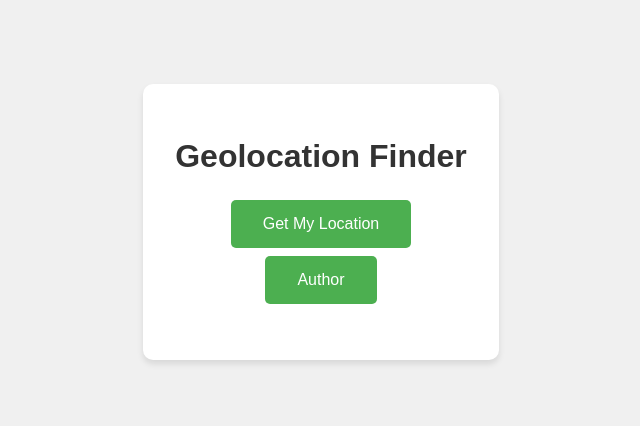
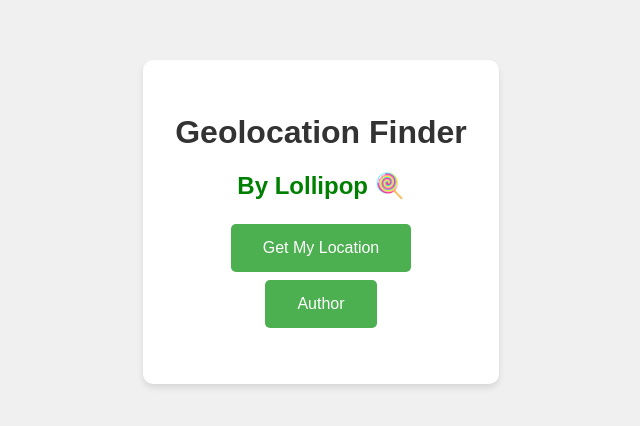
Before and after one commit to Ewane-Christian/Geolocation-Finder, a plain HTML site: page index.html in a window 1280 px wide. Shown: the part 178-604 px from the top of the page, without its empty margins (319-959 px from the left). Drawn offline with Linux system fonts and the light colour scheme.

Commit message:
Update index.html

```diff
--- a/index.html
+++ b/index.html
@@ -68,6 +68,7 @@
 <body>
     <div id="container">
         <h1>Geolocation Finder</h1>
+        <h2 style="color: green">By Lollipop 🍭 </h2>
         <button onclick="getLocation()">Get My Location</button><br>
         <a href="index.html"><input type="button"  value="Author"></a>
         <div id="result"></div>
```
